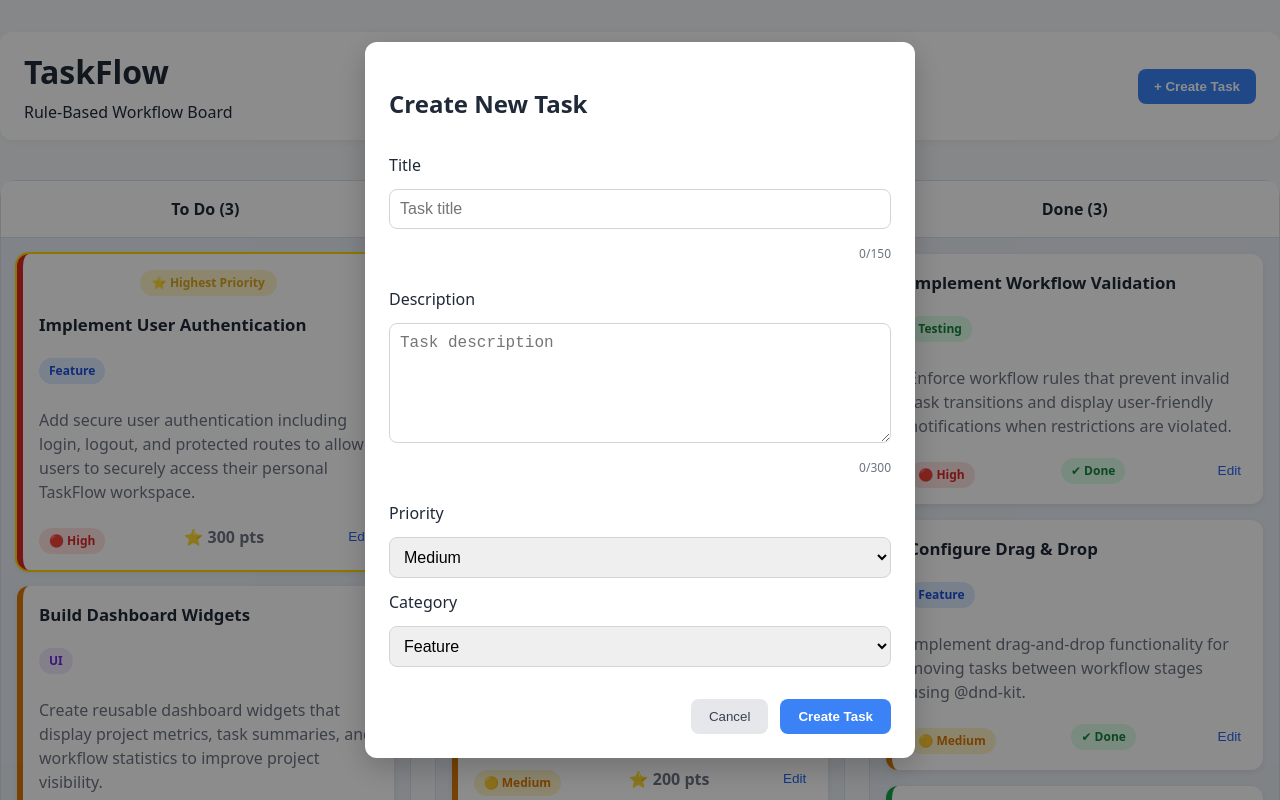
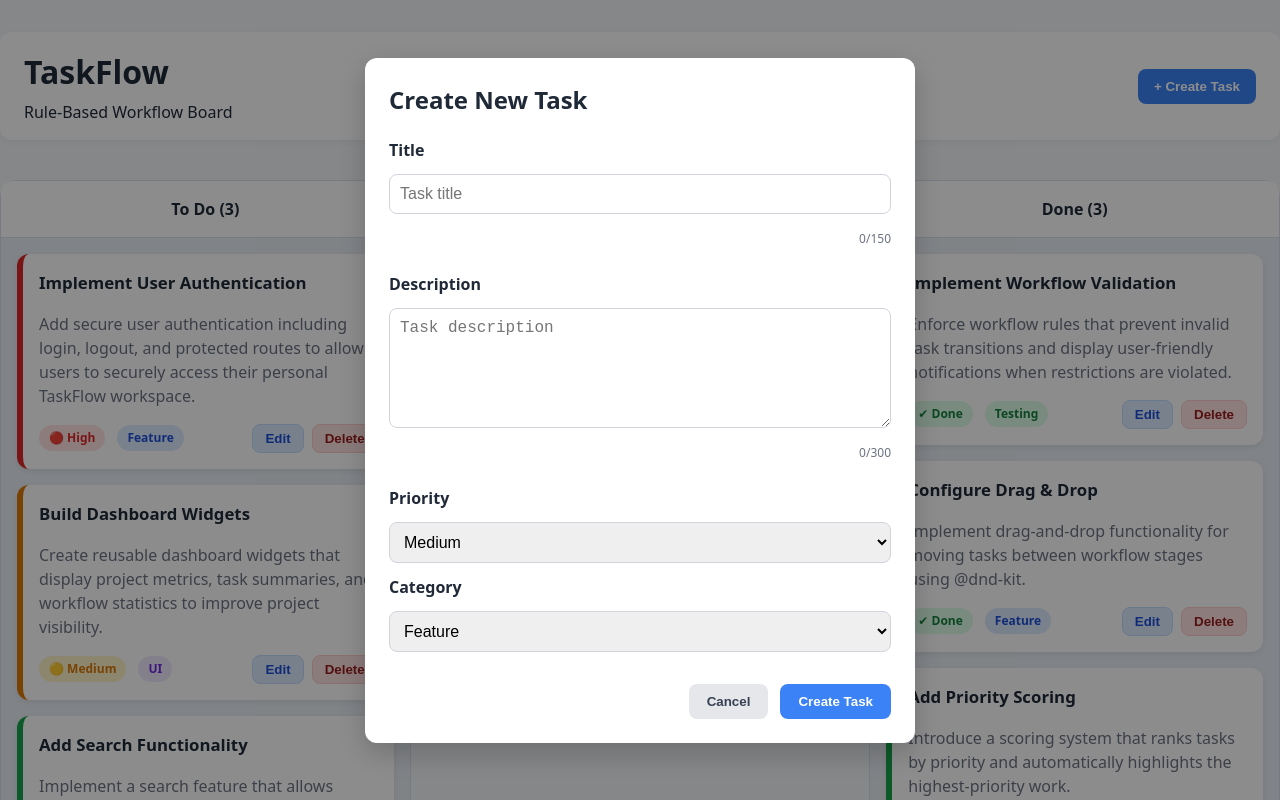
Before and after one commit to garrib10/taskflow, a React (Vite) app: page / in a window 1280 px wide. Both pictures are taken after a click on the button "+ Create Task". Shown: the top 800 px of the page. Built offline with nearby package versions, Linux system fonts and the light colour scheme.

Commit message:
Complete task editing,deletion, and notification system

```diff
--- a/src/App.css
+++ b/src/App.css
@@ -117,9 +117,20 @@
   margin-top: 1rem;
 }
 
-.task-score {
-  font-weight: 600;
-  color: var(--text-secondary);
+.task-meta {
+  display: flex;
+  align-items: center;
+  gap: 12px;
+}
+
+.task-meta span {
+  display: inline-flex;
+  align-items: center;
+}
+
+.task-actions {
+  display: flex;
+  gap: 8px;
 }
 
 .task-card:active {
@@ -127,13 +138,12 @@
 }
 
 /* ===========================
-    Categories
+   Categories
 =========================== */
 
 .task-category {
-  display: inline-block;
-  margin-top: 0.25rem;
-  margin-bottom: 0.75rem;
+  display: inline-flex;
+  align-items: center;
   padding: 4px 10px;
   border-radius: 999px;
   font-size: 0.75rem;
@@ -170,9 +180,9 @@
   color: #0f766e;
 }
 
-/* ==========================================
+/* ===========================
    Create Task Form
-========================================== */
+=========================== */
 
 .form-error {
   color: #b91c1c;
@@ -211,7 +221,6 @@
 }
 
 .create-task-button:hover {
-  opacity: 0.9;
   background: #2563eb;
   transform: translateY(-1px);
   box-shadow: 0 4px 10px rgba(0, 0, 0, 0.15);
@@ -225,8 +234,6 @@
   align-items: center;
   background: rgba(0, 0, 0, 0.45);
   z-index: 1000;
-  flex-direction: column;
-  gap: 12px;
 }
 
 .create-task-modal form {
@@ -263,52 +270,37 @@
   margin-top: 20px;
 }
 
-.create-task-actions button:first-child {
-  background: #e5e7eb;
-  color: #374151;
-  border: none;
-  border-radius: 8px;
-  padding: 10px 18px;
+/* ===========================
+   Buttons
+=========================== */
+
+.edit-task-button,
+.delete-task-button {
+  border-radius: var(--radius-small);
+  padding: 6px 12px;
   cursor: pointer;
-  transition:
-    background-color 0.2s ease,
-    transform 0.15s ease;
-}
-
-.create-task-actions button:first-child:hover {
-  background: #d1d5db;
-  transform: translateY(-1px);
-}
-
-.create-task-actions button:last-child {
-  background: #3b82f6;
-  color: white;
-  border: none;
-  border-radius: 8px;
-  padding: 10px 18px;
   font-weight: 600;
-  cursor: pointer;
-  transition:
-    background-color 0.2s ease,
-    transform 0.15s ease;
-}
-
-.create-task-actions button:last-child:hover {
-  background: #2563eb;
-  transform: translateY(-1px);
+  transition: all 0.2s ease;
 }
 
 .edit-task-button {
-  background: transparent;
-  border: none;
-  color: #2563eb;
-  cursor: pointer;
-  font-size: 0.85rem;
-  transition: opacity 0.2s ease;
+  background: #dbeafe;
+  color: #1d4ed8;
+  border: 1px solid #bfdbfe;
 }
 
 .edit-task-button:hover {
-  opacity: 0.75;
+  background: #bfdbfe;
+}
+
+.delete-task-button {
+  background: #fee2e2;
+  color: #991b1b;
+  border: 1px solid #fecaca;
+}
+
+.delete-task-button:hover {
+  background: #fecaca;
 }
 
 /* ===========================
@@ -334,12 +326,12 @@
 .badge-high,
 .badge-medium,
 .badge-low {
-  display: inline-block;
+  display: inline-flex;
+  align-items: center;
   padding: 4px 10px;
   border-radius: 999px;
   font-size: 0.75rem;
   font-weight: 600;
-  margin-top: 0.5rem;
 }
 
 .badge-high {
@@ -367,67 +359,121 @@
 }
 
 /* ===========================
-   Highest Priority
-=========================== */
-
-.top-priority {
-  box-shadow:
-    0 0 0 2px gold,
-    var(--shadow-small);
-}
-
-.top-priority-badge {
-  display: flex;
-
-  justify-content: center;
-  align-items: center;
-  width: fit-content;
-  margin: 0 auto 1rem;
-  padding: 4px 12px;
-  border-radius: 999px;
-  background: #fef3c7;
-  color: goldenrod;
-  font-size: 0.75rem;
-  font-weight: 700;
-}
-
-/* ===========================
    Notification
 =========================== */
 
 .notification {
-  background: #fee2e2;
-  color: #991b1b;
-  border: 1px solid #fecaca;
-  border-radius: var(--radius-small);
   padding: 12px 16px;
   margin-bottom: 1rem;
+  border-radius: var(--radius-small);
   box-shadow: var(--shadow-small);
 }
 
 .notification.error {
-  background-color: #fee2e2;
+  background: #fee2e2;
   color: #991b1b;
   border: 1px solid #fecaca;
 }
 
 .notification.success {
-  background-color: #dcfce7;
+  background: #dcfce7;
   color: #166534;
   border: 1px solid #bbf7d0;
 }
-/* /* ===========================
+
+/* ==========================================
+   Task Form Modal
+========================================== */
+
+.create-task-modal {
+  position: fixed;
+  inset: 0;
+  display: flex;
+  justify-content: center;
+  align-items: center;
+  background: rgba(0, 0, 0, 0.45);
+  z-index: 1000;
+}
+
+.create-task-modal form {
+  background: white;
+  width: 550px;
+  max-width: 90vw;
+  padding: 24px;
+  border-radius: 12px;
+  box-shadow: 0 10px 30px rgba(0, 0, 0, 0.2);
+
+  display: flex;
+  flex-direction: column;
+  gap: 12px;
+}
+
+.create-task-modal h2 {
+  margin-top: 0;
+  margin-bottom: 8px;
+}
+
+.create-task-modal label {
+  font-weight: 600;
+}
+
+.create-task-modal input,
+.create-task-modal textarea,
+.create-task-modal select {
+  width: 100%;
+  padding: 10px;
+  border-radius: 8px;
+  border: 1px solid #d1d5db;
+  font-size: 1rem;
+}
+
+.create-task-modal textarea {
+  min-height: 120px;
+  resize: vertical;
+}
+
+.create-task-actions {
+  display: flex;
+  justify-content: flex-end;
+  gap: 12px;
+  margin-top: 20px;
+}
+
+.create-task-actions button {
+  padding: 10px 18px;
+  border-radius: 8px;
+  cursor: pointer;
+  border: none;
+  font-weight: 600;
+}
+
+.create-task-actions button:first-child {
+  background: #e5e7eb;
+  color: #374151;
+}
+
+.create-task-actions button:first-child:hover {
+  background: #d1d5db;
+}
+
+.create-task-actions button:last-child {
+  background: #3b82f6;
+  color: white;
+}
+
+.create-task-actions button:last-child:hover {
+  background: #2563eb;
+}
+
+/* ===========================
    Responsive Design
 =========================== */
 
-/* Small laptops / tablets */
 @media (max-width: 1024px) {
   .board {
     gap: 16px;
-
     overflow-x: auto;
     flex-wrap: nowrap;
-
     padding-bottom: 0.5rem;
   }
 
@@ -435,24 +481,17 @@
     flex: 0 0 320px;
     min-height: 450px;
   }
-
-  .board::-webkit-scrollbar {
-    height: 8px;
-  }
 }
 
-/* Phones */
 @media (max-width: 600px) {
   .board {
     flex-direction: column;
-
     overflow-x: visible;
   }
 
   .column {
     width: 100%;
     flex: 1;
-
     min-height: auto;
   }
 
--- a/src/components/Board/Board.tsx
+++ b/src/components/Board/Board.tsx
@@ -18,6 +18,7 @@ export default function Board({ board, dispatch }: BoardProps) {
   const [successMessage, setSuccessMessage] = useState<string | null>(null);
   const [showTaskForm, setShowTaskForm] = useState(false);
   const [taskToEdit, setTaskToEdit] = useState<Task | null>(null);
+
   const errorTimeoutRef = useRef<number | null>(null);
   const successTimeoutRef = useRef<number | null>(null);
 
@@ -107,6 +108,36 @@ export default function Board({ board, dispatch }: BoardProps) {
     }, 3000);
   }
 
+  function handleDeleteTask(taskId: string) {
+    const confirmed = window.confirm(
+      "Are you sure you want to delete this task?",
+    );
+
+    if (!confirmed) {
+      return;
+    }
+
+    if (taskToEdit?.id === taskId) {
+      handleCloseTaskForm();
+    }
+
+    dispatch({
+      type: "DELETE_TASK",
+      taskId,
+    });
+
+    setErrorMessage(null);
+    setSuccessMessage("Task deleted successfully.");
+
+    if (successTimeoutRef.current) {
+      clearTimeout(successTimeoutRef.current);
+    }
+
+    successTimeoutRef.current = window.setTimeout(() => {
+      setSuccessMessage(null);
+    }, 3000);
+  }
+
   return (
     <DndContext onDragEnd={handleDragEnd}>
       <div className="board-container">
@@ -138,7 +169,12 @@ export default function Board({ board, dispatch }: BoardProps) {
 
         <div className="board">
           {board.columns.map((column) => (
-            <Column key={column.id} column={column} onEdit={handleEditTask} />
+            <Column
+              key={column.id}
+              column={column}
+              onEdit={handleEditTask}
+              onDelete={handleDeleteTask}
+            />
           ))}
         </div>
       </div>
--- a/src/components/Column/Column.tsx
+++ b/src/components/Column/Column.tsx
@@ -7,9 +7,10 @@ import TaskCard from "../TaskCard/TaskCard";
 interface ColumnProps {
   column: ColumnType;
   onEdit: (task: Task) => void;
+  onDelete: (taskId: string) => void;
 }
 
-export default function Column({ column, onEdit }: ColumnProps) {
+export default function Column({ column, onEdit, onDelete }: ColumnProps) {
   const { setNodeRef } = useDroppable({
     id: column.id,
   });
@@ -27,12 +28,12 @@ export default function Column({ column, onEdit }: ColumnProps) {
       {sortedTasks.length === 0 ? (
         <div className="empty-column">No tasks</div>
       ) : (
-        sortedTasks.map((task, index) => (
+        sortedTasks.map((task) => (
           <TaskCard
             key={task.id}
             task={task}
-            isTopPriority={column.id !== "done" && index === 0}
             onEdit={onEdit}
+            onDelete={onDelete}
           />
         ))
       )}
--- a/src/components/TaskCard/TaskCard.tsx
+++ b/src/components/TaskCard/TaskCard.tsx
@@ -1,20 +1,15 @@
 import { useDraggable } from "@dnd-kit/core";
 import type { Task } from "../../domain/task/Task";
-import { getPriorityScore } from "../../domain/task/taskPriority";
 import { priorityStyles } from "../../domain/task/priorityStyles";
 import { categoryStyles } from "../../domain/task/categoryStyles";
 
 interface TaskCardProps {
   task: Task;
-  isTopPriority?: boolean;
   onEdit: (task: Task) => void;
+  onDelete: (taskId: string) => void;
 }
 
-export default function TaskCard({
-  task,
-  isTopPriority = false,
-  onEdit,
-}: TaskCardProps) {
+export default function TaskCard({ task, onEdit, onDelete }: TaskCardProps) {
   const { attributes, listeners, setNodeRef, transform } = useDraggable({
     id: task.id,
   });
@@ -32,36 +27,32 @@ export default function TaskCard({
     <div
       ref={setNodeRef}
       style={dragStyle}
-      className={`task-card ${priorityStyle.borderClass} ${
-        isTopPriority ? "top-priority" : ""
-      }`}
+      className={`task-card ${priorityStyle.borderClass}`}
       {...listeners}
       {...attributes}
     >
-      {isTopPriority && task.status !== "done" && (
-        <div className="top-priority-badge">⭐ Highest Priority</div>
-      )}
-
       <h3>{task.title}</h3>
-      <span className={`task-category ${categoryStyle.badgeClass}`}>
-        {categoryStyle.label}
-      </span>
 
       {task.description && (
         <p className="task-description">{task.description}</p>
       )}
 
       <div className="task-footer">
+        <div className="task-meta">
+          {task.status === "done" ? (
+            <span className="completed-badge">✔ Done</span>
+          ) : (
             <span className={priorityStyle.badgeClass}>
               {priorityStyle.icon} {priorityStyle.label}
             </span>
-
-        {task.status === "done" ? (
-          <span className="completed-badge">✔ Done</span>
-        ) : (
-          <span className="task-score">⭐ {getPriorityScore(task)} pts</span>
           )}
 
+          <span className={`task-category ${categoryStyle.badgeClass}`}>
+            {categoryStyle.label}
+          </span>
+        </div>
+
+        <div className="task-actions">
           <button
             className="edit-task-button"
             onPointerDown={(event) => {
@@ -74,6 +65,20 @@ export default function TaskCard({
           >
             Edit
           </button>
+
+          <button
+            className="delete-task-button"
+            onPointerDown={(event) => {
+              event.stopPropagation();
+            }}
+            onClick={(event) => {
+              event.stopPropagation();
+              onDelete(task.id);
+            }}
+          >
+            Delete
+          </button>
+        </div>
       </div>
     </div>
   );
--- a/src/hooks/useBoardReducer.ts
+++ b/src/hooks/useBoardReducer.ts
@@ -18,6 +18,10 @@ export type BoardAction =
   | {
       type: "UPDATE_TASK";
       task: Task;
+    }
+  | {
+      type: "DELETE_TASK";
+      taskId: string;
     };
 
 function boardReducer(state: Board, action: BoardAction): Board {
@@ -48,8 +52,19 @@ function boardReducer(state: Board, action: BoardAction): Board {
       };
     }
 
+    case "DELETE_TASK": {
+      return {
+        ...state,
+        columns: state.columns.map((column) => ({
+          ...column,
+          tasks: column.tasks.filter((task) => task.id !== action.taskId),
+        })),
+      };
+    }
+
     case "MOVE_TASK": {
       let movedTask: Task | null = null;
+
       const columnsWithoutTask = state.columns.map((column) => ({
         ...column,
         tasks: column.tasks.filter((task) => {
```
Lines whose indentation alone changed are shown as unchanged.
